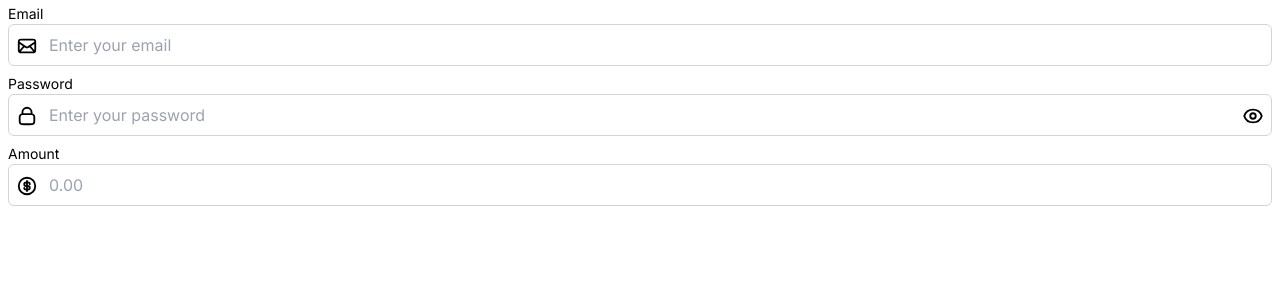
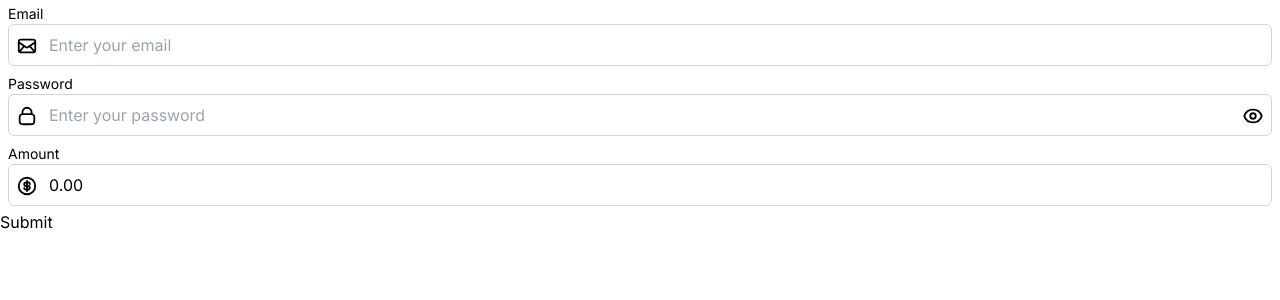
Before and after one commit to ThomasKroghDev/react-training, a Next.js app: page / in a window 1280 px wide. Shown: the top 300 px of the page. Built offline with nearby package versions, Linux system fonts and the light colour scheme.

Commit message:
wip:learned how forms work

```diff
--- a/app/page.tsx
+++ b/app/page.tsx
@@ -1,15 +1,40 @@
-import Button from "@/ui/button/button";
-import CloseRoundIcon from "@/ui/icons/close-round-icon";
+"use client";
+import { FormEvent, useState } from "react";
 import { EmailInput, PasswordInput } from "@/ui/input";
 import CurrencyInput from "@/ui/input/currency-input";
-import Input from "@/ui/input/input";
 
 export default function Home() {
+  const [email, setEmail] = useState("");
+  const [password, setPassword] = useState("");
+  const [amount, setAmount] = useState("0.00");
+  const handleEmailChange = (event: React.ChangeEvent<HTMLInputElement>) => {
+    setEmail(event.target.value);
+  };
+  const handlePasswordChange = (event: React.ChangeEvent<HTMLInputElement>) => {
+    setPassword(event.target.value);
+  };
+  const handleAmountChange = (value: string) => {
+    setAmount(value);
+  };
+  async function onSubmit(event: FormEvent<HTMLFormElement>) {
+    event.preventDefault();
+
+    const response = await fetch("http://localhost:3000/posts", {
+      method: "POST",
+      body: JSON.stringify({ email, password, amount }),
+    });
+    const data = await response.json();
+    console.log(data);
+  }
+
   return (
     <main className="">
-      <EmailInput />
-      <PasswordInput />
-      <CurrencyInput />
+      <form onSubmit={onSubmit} method="post">
+        <EmailInput onChange={handleEmailChange} />
+        <PasswordInput onChange={handlePasswordChange} />
+        <CurrencyInput onChange={handleAmountChange} />
+        <button type="submit">Submit</button>
+      </form>
     </main>
   );
 }
--- /dev/null
+++ b/db.json
@@ -0,0 +1,15 @@
+{
+  "posts": [
+    {
+      "email": "test@test.mail.com",
+      "password": "test",
+      "amount": "10.10"
+    },
+    {
+      "id": "c5fc",
+      "email": "wee@woo.com",
+      "password": "123",
+      "amount": "0.00"
+    }
+  ]
+}
--- a/package.json
+++ b/package.json
@@ -10,6 +10,7 @@
   },
   "dependencies": {
     "@hookform/resolvers": "^3.6.0",
+    "json-server": "^1.0.0-beta.1",
     "next": "14.2.3",
     "react": "^18",
     "react-dom": "^18",
--- a/ui/input/currency-input.tsx
+++ b/ui/input/currency-input.tsx
@@ -3,17 +3,49 @@ import React from "react";
 import Input from "./input";
 import DollarIcon from "../icons/dollar-icon";
 
-const CurrencyInput = () => {
+const CurrencyInput = ({
+  onChange,
+}: {
+  onChange?: (value: string) => void;
+}) => {
+  const [inputValue, setInputValue] = React.useState("0.00");
+  const handleChange = (event: React.ChangeEvent<HTMLInputElement>) => {
+    const textValue = event.target.value;
+    if (!isNaN(Number(textValue)) || textValue !== "") {
+      setInputValue(textValue);
+      onChange?.(textValue);
+    }
+  };
+
+  const handleBlur = () => {
+    const value = inputValue.replace(/[^0-9.]/g, "");
+    console.log(value);
+    const formattedValue = parseFloat(value).toFixed(2);
+    setInputValue(formattedValue);
+    onChange?.(formattedValue);
+  };
+
+  const handleKeyPress = (event: React.KeyboardEvent<HTMLInputElement>) => {
+    if (event.key === "Enter") {
+      handleBlur();
+    }
+  };
+
   return (
     <Input
       leftIcon={<DollarIcon className="absolute top-1/2 left-4" />}
-      type="number"
+      type="text"
       label="Amount"
       placeholder="0.00"
       min="0.00"
       max="1000000.00"
       step="0.01"
       pattern="^\d+(\.\d{2})?$"
+      name="currency"
+      value={inputValue}
+      onChange={handleChange}
+      onBlur={handleBlur}
+      onKeyPress={handleKeyPress}
     />
   );
 };
--- a/ui/input/email-input.tsx
+++ b/ui/input/email-input.tsx
@@ -2,13 +2,19 @@ import React from "react";
 import Input from "./input";
 import EmailIcon from "../icons/email-icon";
 
-export const EmailInput = () => {
+export const EmailInput = ({
+  onChange,
+}: {
+  onChange?: (event: React.ChangeEvent<HTMLInputElement>) => void;
+}) => {
   return (
     <Input
       leftIcon={<EmailIcon className="absolute top-1/2 left-4" />}
       type="email"
       label="Email"
+      name="email"
       placeholder="Enter your email"
+      onChange={onChange}
     />
   );
 };
--- a/ui/input/input.tsx
+++ b/ui/input/input.tsx
@@ -8,6 +8,7 @@ function Input({
   value,
   onChange,
   onBlur,
+  onKeyPress,
   onFocus,
   disabled,
   readOnly,
@@ -38,7 +39,10 @@ function Input({
         className={`${inputStyle} ${rightIcon ? "pr-10" : ""} ${
           leftIcon ? "pl-10" : ""
         } ${className}`}
+        value={value}
         onChange={onChange}
+        onBlur={onBlur}
+        onKeyPress={onKeyPress}
       />
       {leftIcon && leftIcon}
       {rightIcon && rightIcon}
--- a/ui/input/password-input.tsx
+++ b/ui/input/password-input.tsx
@@ -8,7 +8,11 @@ import LockIcon from "../icons/lock-icon";
 
 export const PasswordInput = (props: InputProps) => {
   const [visible, setVisible] = React.useState(false);
-  const { label, placeholder } = props;
+  const { label, placeholder, onChange } = props;
+  const handleChange = (event: React.ChangeEvent<HTMLInputElement>) => {
+    onChange?.(event);
+  };
+
   return (
     <Input
       {...{
@@ -16,6 +20,8 @@ export const PasswordInput = (props: InputProps) => {
         label: label || "Password",
         placeholder: placeholder || "Enter your password",
         type: visible ? "text" : "password",
+        name: "password",
+        onChange: handleChange,
         leftIcon: <LockIcon className="absolute top-1/2 left-4" />,
         rightIcon: (
           <VisibilityToggle
--- a/ui/input/types.ts
+++ b/ui/input/types.ts
@@ -6,6 +6,7 @@ export type InputProps = {
   value?: string;
   onChange?: (e: React.ChangeEvent<HTMLInputElement>) => void;
   onKeyDown?: (e: React.KeyboardEvent<HTMLInputElement>) => void;
+  onKeyPress?: (e: React.KeyboardEvent<HTMLInputElement>) => void;
   onBlur?: () => void;
   onFocus?: () => void;
   disabled?: boolean;
```
Also changed, not shown: 1 other file (tests, documents, lock files or other folders).
